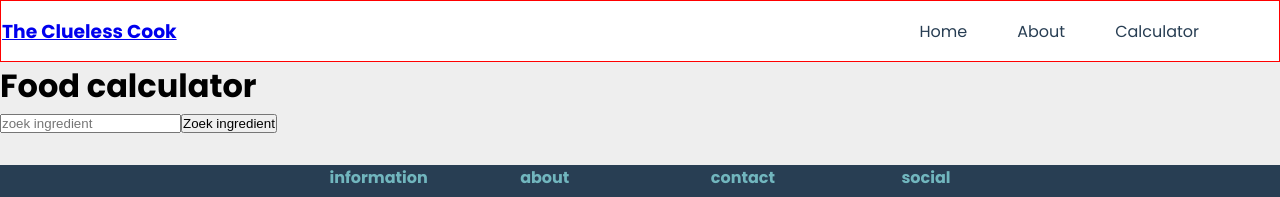
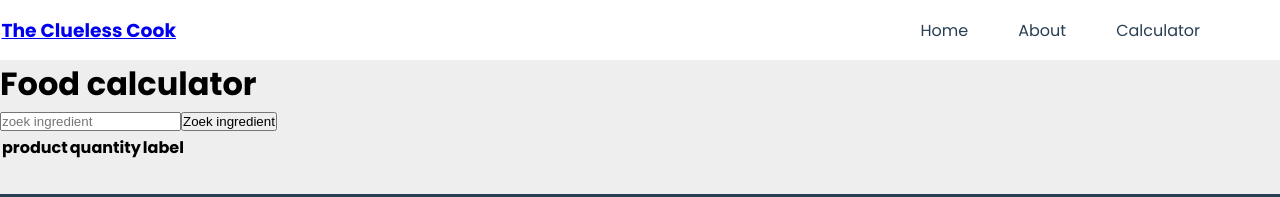
Before and after one commit to TBGBelt/front-end-react-eindopdracht, a React (Create React App) app: page /calculator in a window 1280 px wide. Shown: the top 197 px of the page. Built offline with nearby package versions, Linux system fonts and the light colour scheme.

Commit message:
worked on calculator api and component

```diff
--- a/src/components/calculator/Calculator.js
+++ b/src/components/calculator/Calculator.js
@@ -3,13 +3,15 @@ import {useState} from "react";
 import axios from "axios";
 import Button from "../button/Button";
 import Inputfield from "../inputfield/Inputfield";
+import Calculatorresult from "./Calculatorresult";
 
 const apiKey = "58ec23312b4a3e36553f8c0dafcbd892";
 const apiID = "931dac1a";
 
 function Calculator() {
-    const [input, setInput] = useState('');
-    const [ingredient, setIngredient] = useState([]);
+    // const [input, setInput] = useState('')
+    const [ingredient, setIngredient] = useState('');
+
 
     function onFormSubmit(e) {
         e.preventDefault();
@@ -27,15 +29,19 @@ function Calculator() {
 
                 }
             })
-            console.log(result.data);
-            setIngredient(result.data.parsed[0]);
+            // console.log(result.data.parsed);
+            const ingredientResult = result.data.hints[0];
+            console.log(ingredientResult);
+            setIngredient(result.data.hints[0]);
+            console.log(setIngredient);
 
         } catch (e) {
-            console.error(e)
+            console.error(e);
         }
     }
 
     return (
+        <div>
         <form className="ingredientSearch" onSubmit={onFormSubmit}>
 
             <h1>Food calculator</h1>
@@ -43,27 +49,28 @@ function Calculator() {
             <Inputfield
                 type="text"
                 name="find ingredient"
-                value={input}
-                onChange={(e) => setInput(e.target.value)}
+                value={ingredient}
+                onChange={(e) => setIngredient(e.target.value)}
                 placeholder="zoek ingredient"
             />
 
             <Button type="submit"
-                buttonText="Zoek ingredient"
+                    buttonText="Zoek ingredient"
             />
 
-            {/*<div className="calculator-result">*/}
-            {/*    {ingredient.map ((result) => (*/}
-            {/*        <div key={result.data.parsed[0]}>*/}
-            {/*            <p>{result.data.parsed[0].food.label}</p>*/}
-            {/*        </div>*/}
-            {/*    ))}*/}
-            {/*</div>*/}
         </form>
 
-    );
+
+        <Calculatorresult
+            // key={setIngredient}
+            // setIngredientHandler={setIngredient}
+            // ingredientName={result.data.hints[0].food.label}
+
+        />
+    </div>
+    )  ;
 
 
 }
 
-export default Calculator
+export default Calculator;
--- /dev/null
+++ b/src/components/calculator/Calculatorresult.js
@@ -0,0 +1,29 @@
+import React from "react";
+
+function Calculatorresult({ingredientName, portionSize, label}) {
+
+    return (
+        <div className='calculator-result__outer-container'>
+            <table className='calculator-result'>
+                <thead className="calculator-result-info">
+                <tr>
+                    <th>product</th>
+                    <th>quantity</th>
+                    <th>label</th>
+                </tr>
+                </thead>
+                <tbody className='calculator-result-data'>
+                <tr>
+                    <td>{ingredientName}</td>
+                    <td>{portionSize}</td>
+                    <td>{label}</td>
+                </tr>
+                </tbody>
+            </table>
+        </div>
+    )
+        ;
+
+}
+
+export default Calculatorresult;
--- a/src/components/header/Topmenu.module.css
+++ b/src/components/header/Topmenu.module.css
@@ -33,7 +33,7 @@
 
 .topmenu__outer-container {
     background-color: var(--color4);
-    border: 1px solid red;
+    /*border: 1px solid red;*/
 }
 
 
--- a/src/components/recipecard/Recipecard.js
+++ b/src/components/recipecard/Recipecard.js
@@ -1,5 +1,5 @@
 import React from "react";
-// import { ReactComponent as Time } from ".src/assets/icons/time.svg";
+import { ReactComponent as Time } from "../../assets/icons/time.svg";
 import styles from './Recipecard.module.css'
 
 function Recipecard ({picture, recipeName, ingredients, calories, time}) {
@@ -11,7 +11,7 @@ function Recipecard ({picture, recipeName, ingredients, calories, time}) {
                 <img src={picture}/>
                 <h3 className={styles["recipe-card__title"]}>{recipeName}</h3>
                 <p>{ingredients} ingredients | {calories} calories</p>
-                <p>{time} min </p>
+                <p>{time} min <img src={Time}/> </p>
             </div>
         </div>
     );
--- a/src/pages/homepage/Homepage.js
+++ b/src/pages/homepage/Homepage.js
@@ -18,4 +18,4 @@ function Homepage() {
 };
 
 
-export default Homepage
+export default Homepage;
```
